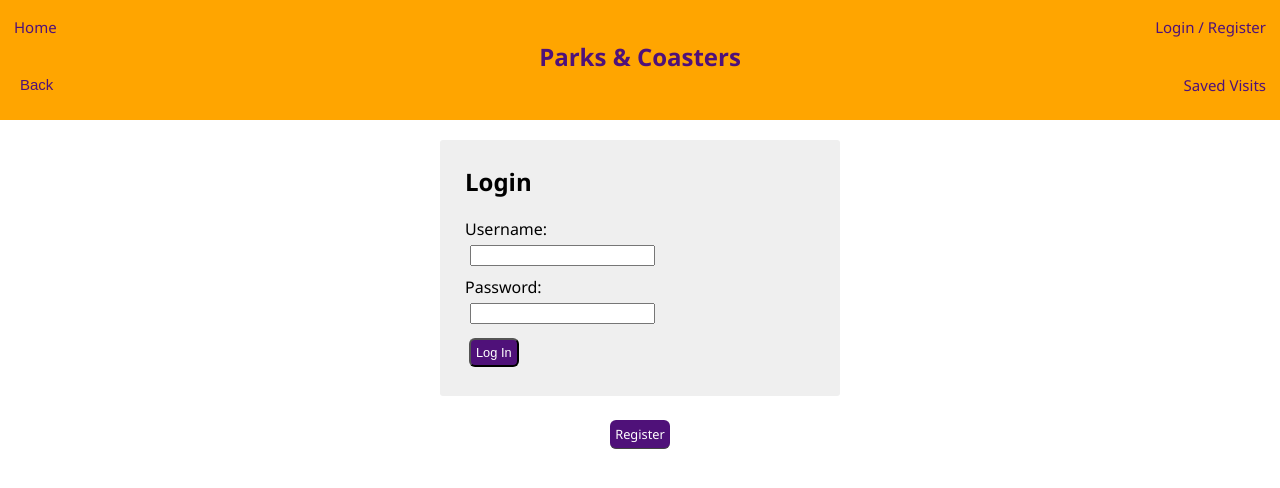
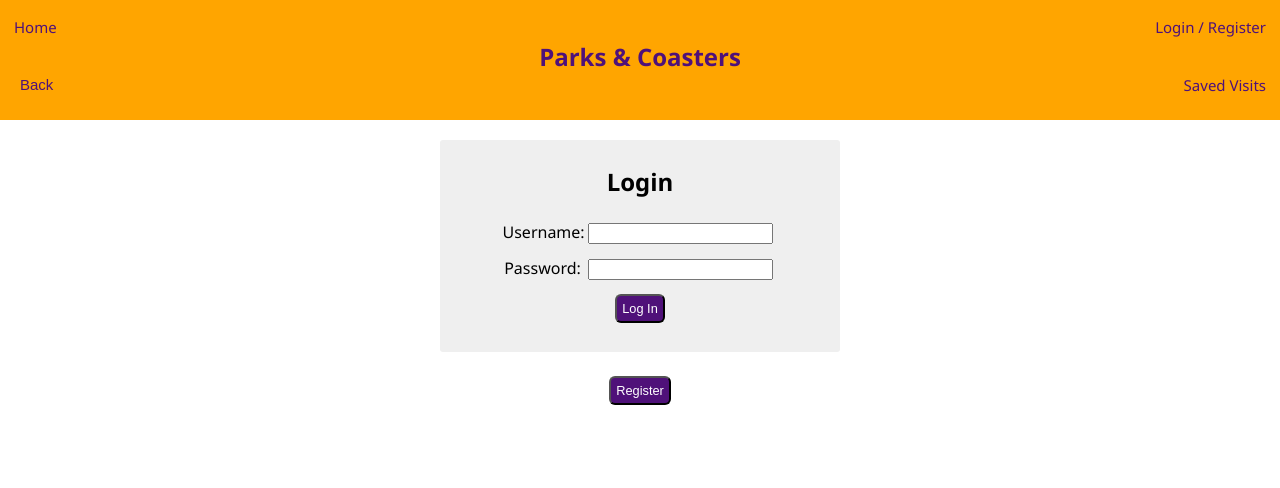
Before and after one commit to aboerhave/prime-solo-project, a React (Create React App) app: page /#/user in a window 1280 px wide. Shown: the top 488 px of the page. Built offline with nearby package versions, Linux system fonts and the light colour scheme; no server answers.

Commit message:
log in page matches reg page

```diff
--- a/src/components/App/App.scss
+++ b/src/components/App/App.scss
@@ -60,6 +60,8 @@ Button
     background-color: #008183;
     text-decoration: none;
 } */
+
+
 
 /* This line makes the "Register" and "Login" buttons look like links */
 .btn_asLink {
--- a/src/components/LoginForm/LoginForm.js
+++ b/src/components/LoginForm/LoginForm.js
@@ -42,6 +42,7 @@ class LoginForm extends Component {
                 <div>
                     <label htmlFor="username">
                         Username:
+                    </label>
                         <input
                             type="text"
                             name="username"
@@ -49,11 +50,11 @@ class LoginForm extends Component {
                             value={this.state.username}
                             onChange={this.handleInputChangeFor('username')}
                         />
-                    </label>
                 </div>
                 <div>
                 <label htmlFor="password">
                     Password:
+                </label>
                     <input
                         type="password"
                         name="password"
@@ -61,10 +62,10 @@ class LoginForm extends Component {
                         value={this.state.password}
                         onChange={this.handleInputChangeFor('password')}
                     />
-                </label>
                 </div>
                 <div>
-                    <input className="btn wordButton" type="submit" name="submit" value="Log In" />
+                    {/* <input className="btn wordButton" type="submit" name="submit" value="Log In" /> */}
+                    <button onClick={()=>this.registerUser} className="wordButton">Log In</button>
                 </div>
             </form>
         );
--- a/src/components/LoginPage/LoginPage.js
+++ b/src/components/LoginPage/LoginPage.js
@@ -6,13 +6,13 @@ import LoginForm from '../LoginForm/LoginForm';
 class LoginPage extends Component {
     render() {
         return (
-            <div>
+            <div className="center">
                 <LoginForm />
 
                 <center>
                     <button
                         type="button"
-                        className="btn btn_asLink wordButton"
+                        className="wordButton"
                         onClick={() => {
                             this.props.history.push('/registration');
                         }}
--- a/src/components/RegisterPage/RegisterPage.js
+++ b/src/components/RegisterPage/RegisterPage.js
@@ -13,12 +13,12 @@ class RegisterPage extends Component {
 
     render() {
         return (
-            <div>
+            <div className="center">
                 <RegisterForm />
                 <center>
                     <button
                         type="button"
-                        className="btn btn_asLink wordButton"
+                        className="wordButton"
                         onClick={() => {
                             this.props.history.push('/login');
                         }}
```
